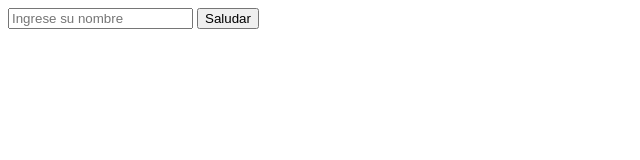
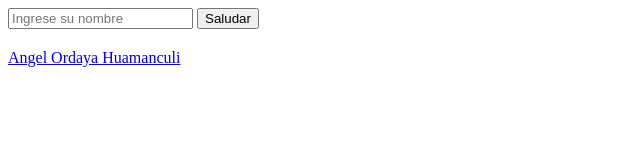
Before and after one commit to giancarlosbarbozan/proyecto-js, a plain HTML site: page index.html in a window 1280 px wide. Shown: the whole page, without its empty margins (0-640 px from the left). Drawn offline with Linux system fonts and the light colour scheme.

Commit message:
Equipo he agregado un enlace en el index

```diff
--- a/index.html
+++ b/index.html
@@ -11,7 +11,7 @@
     <button id="btnSaludar" onclick="registrar()">Saludar</button>
     <h2 id="mensaje"></h2>
 
-
+    <a href="#">Angel Ordaya Huamanculi</a>
     <script src="js/ejercicio-1.js"></script>
 
 </body>
```
